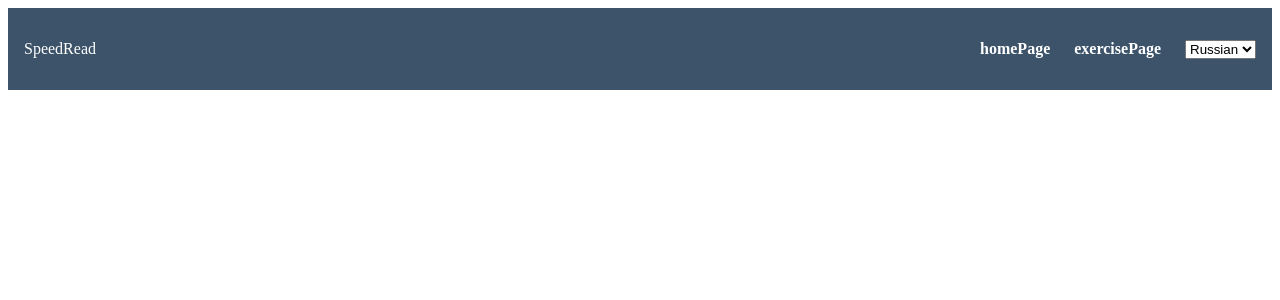
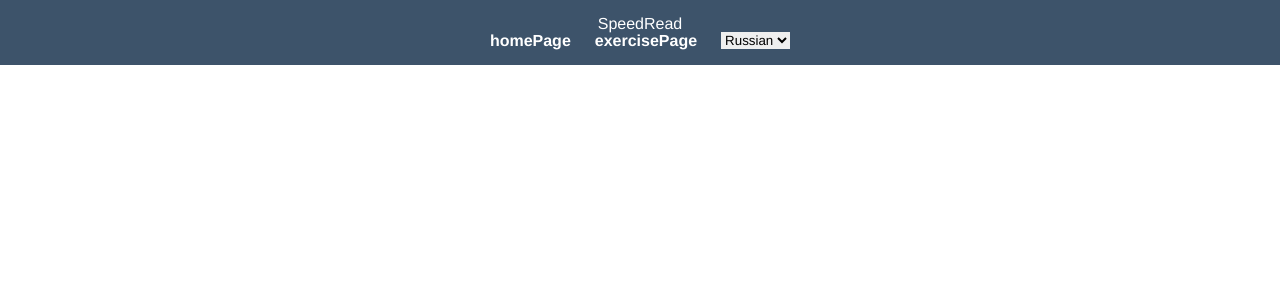
Before and after one commit to gasheva/Speed_Reader, a Vue app: page / in a window 1280 px wide. Shown: the top 300 px of the page. Built offline with nearby package versions, Linux system fonts and the light colour scheme.

Commit message:
feat: add global clearing css styles

```diff
--- a/src/App.vue
+++ b/src/App.vue
@@ -12,4 +12,80 @@
 </script>
 
 <style lang="scss">
+/* CLEARING STYLES */
+* {
+  padding: 0;
+  margin: 0;
+  border: 0;
+  font-family: Avenir, Helvetica, Arial, sans-serif;
+  -webkit-font-smoothing: antialiased;
+  -moz-osx-font-smoothing: grayscale;
+}
+
+*, *:before, *:after {
+  box-sizing: border-box;
+}
+
+:focus, :active {
+  outline: none;
+}
+
+a:focus, a:active {
+  outline: none;
+}
+
+nav, footer, header, aside {
+  display: block;
+}
+
+// по дефолту они inline
+html, body {
+  height: 100%;
+  width: 100%;
+  line-height: 100%;
+  font-size: 1rem;
+  ms-text-size-adjust: 100%; // запрет изменения размера шрифта браузером
+  moz-text-size-adjust: 100%;
+  webkit-text-size-adjust: 100%;
+}
+
+input, button, textarea {
+  font-family: inherit;
+}
+
+// по дефолту не наследуют
+input::-ms-clear {
+  display: none;
+}
+
+// убрать крестик в инпуте
+button {
+  cursor: pointer;
+}
+
+button::-moz-focus-inner {
+  padding: 0;
+  border: 0;
+}
+
+a, a:visited {
+  text-decoration: none;
+}
+
+a:hover {
+  text-decoration: none;
+}
+
+ul li {
+  list-style: none;
+}
+
+img {
+  vertical-align: top;
+}
+
+h1, h2, h3, h4, h5, h6 {
+  font-size: inherit;
+  font-weight: 400;
+}
 </style>
--- a/src/assets/scss/_custom.scss
+++ b/src/assets/scss/_custom.scss
@@ -1,13 +1,3 @@
-* {
-  font-family: Avenir, Helvetica, Arial, sans-serif;
-  -webkit-font-smoothing: antialiased;
-  -moz-osx-font-smoothing: grayscale;
-}
-
-body {
-  margin: 0 !important;
-}
-
 // override router-link
 .router-link-exact-active {
   color: #42b983;
@@ -18,5 +8,5 @@
   display: flex;
   flex-direction: column;
   min-height: 100%;
-  background-color: yellow;
+  background-color: darkcyan;
 }
--- a/vue.config.js
+++ b/vue.config.js
@@ -1,7 +1,13 @@
 const {defineConfig} = require('@vue/cli-service')
 module.exports = defineConfig({
     transpileDependencies: true,
-
+    css: {
+        loaderOptions: {
+            sass: {
+                additionalData: '@import "@/assets/scss/style.scss";'
+            }
+        }
+    },
     pluginOptions: {
         i18n: {
             locale: 'ru',
```
Lines whose indentation alone changed are shown as unchanged.
